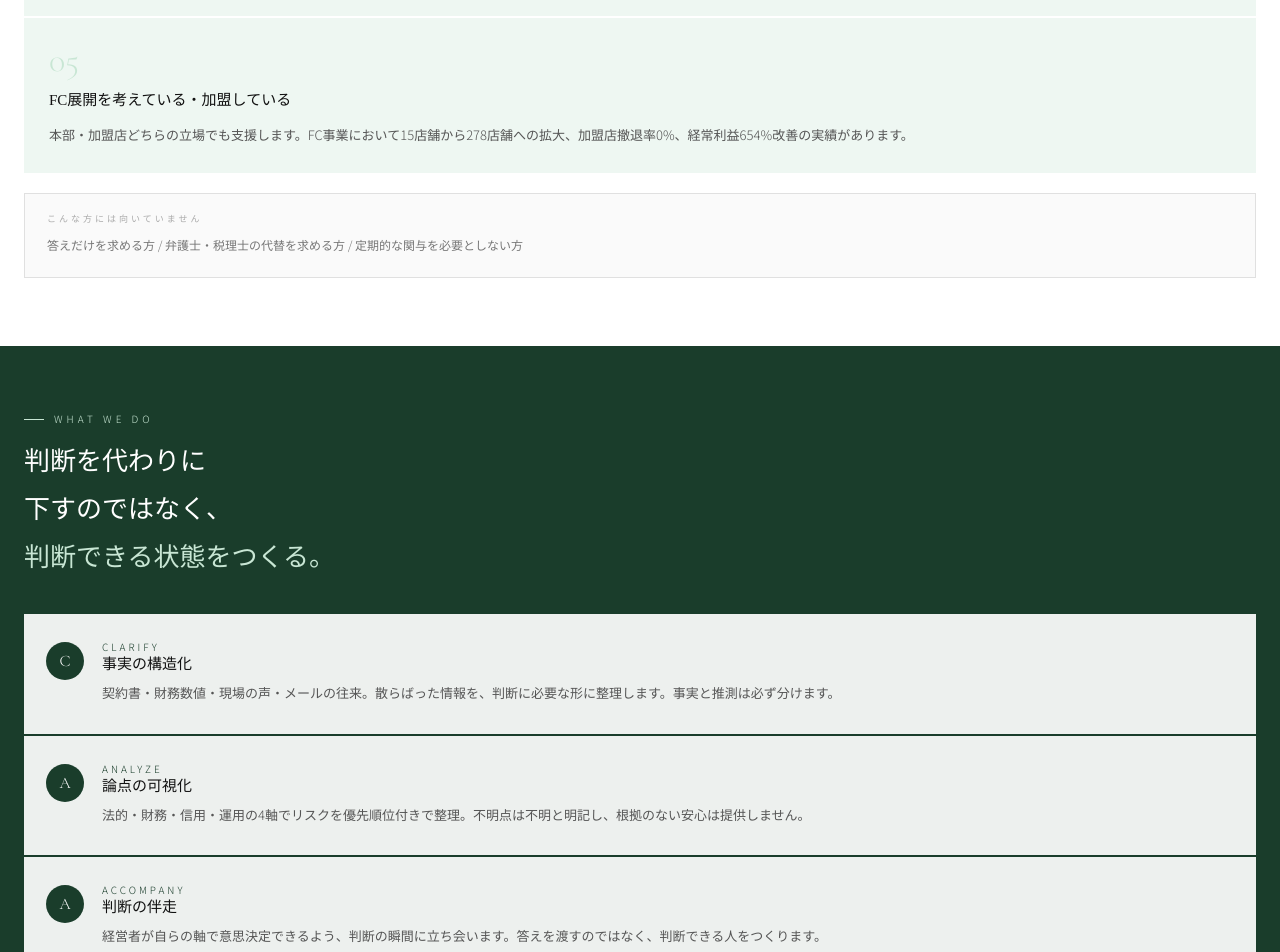
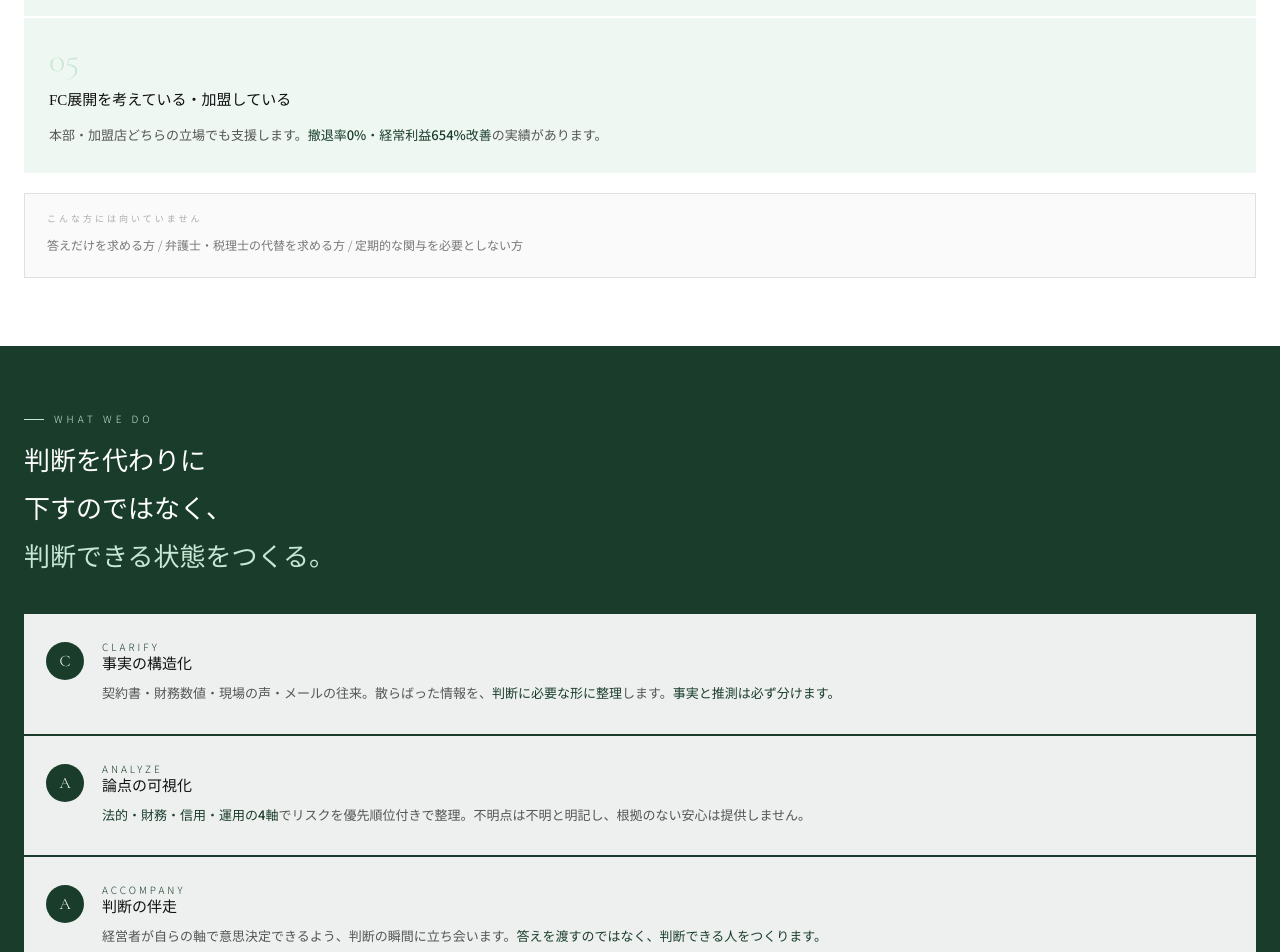
Before and after one commit to tmo8yoffice-oss/tmo8y.github.io, a plain HTML site: page index.html in a window 1280 px wide. Shown: the part 1760-2712 px from the top of the page. Drawn offline with nearby package versions, Linux system fonts and the light colour scheme.

Commit message:
Add files via upload

```diff
--- a/index.html
+++ b/index.html
@@ -57,6 +57,10 @@ a { text-decoration: none; color: inherit; -webkit-tap-highlight-color: transpar
 button { -webkit-tap-highlight-color: transparent; }
 /* 全要素の横溢れ防止 */
 *, *::before, *::after { min-width: 0; }
+
+/* ── TEXT EMPHASIS ── */
+.em-green { color: var(--g700); font-weight: 500; }
+.em-num { font-family: 'Cormorant Garamond', serif; font-size: 1.1em; color: var(--g700); font-weight: 400; }
 
 /* ── SCROLL REVEAL ── */
 .reveal {
@@ -707,7 +711,7 @@ footer {
     <div class="fw-card reveal">
       <div class="fw-card-num">05</div>
       <div class="fw-card-title">FC展開を考えている・加盟している</div>
-      <div class="fw-card-body">本部・加盟店どちらの立場でも支援します。FC事業において15店舗から278店舗への拡大、加盟店撤退率0%、経常利益654%改善の実績があります。</div>
+      <div class="fw-card-body">本部・加盟店どちらの立場でも支援します。<span class="em-green">撤退率0%・経常利益654%改善</span>の実績があります。</div>
     </div>
   </div>
   <div class="fw-not reveal">
@@ -726,7 +730,7 @@ footer {
       <div>
         <div class="what-step-label">Clarify</div>
         <div class="what-step-title">事実の構造化</div>
-        <div class="what-step-body">契約書・財務数値・現場の声・メールの往来。散らばった情報を、判断に必要な形に整理します。事実と推測は必ず分けます。</div>
+        <div class="what-step-body">契約書・財務数値・現場の声・メールの往来。散らばった情報を、<span class="em-green">判断に必要な形に整理</span>します。<span class="em-green">事実と推測は必ず分けます。</span></div>
       </div>
     </div>
     <div class="what-step reveal">
@@ -734,7 +738,7 @@ footer {
       <div>
         <div class="what-step-label">Analyze</div>
         <div class="what-step-title">論点の可視化</div>
-        <div class="what-step-body">法的・財務・信用・運用の4軸でリスクを優先順位付きで整理。不明点は不明と明記し、根拠のない安心は提供しません。</div>
+        <div class="what-step-body"><span class="em-green">法的・財務・信用・運用の4軸</span>でリスクを優先順位付きで整理。不明点は不明と明記し、根拠のない安心は提供しません。</div>
       </div>
     </div>
     <div class="what-step reveal">
@@ -742,7 +746,7 @@ footer {
       <div>
         <div class="what-step-label">Accompany</div>
         <div class="what-step-title">判断の伴走</div>
-        <div class="what-step-body">経営者が自らの軸で意思決定できるよう、判断の瞬間に立ち会います。答えを渡すのではなく、判断できる人をつくります。</div>
+        <div class="what-step-body">経営者が自らの軸で意思決定できるよう、判断の瞬間に立ち会います。<span class="em-green">答えを渡すのではなく、判断できる人をつくります。</span></div>
       </div>
     </div>
   </div>
@@ -772,7 +776,7 @@ footer {
       <div class="founder-title">8olais Founder</div>
     </div>
   </div>
-  <p class="sec-body reveal">FC事業において、15店舗から業界第二位278店舗への拡大を支援。250店舗管理時の加盟店撤退率0%、事業部長時代に経常利益654%改善を実現。代表取締役として事業再生にも携わり、本部側・加盟店側の両方の論理を身体で知っています。</p>
+  <p class="sec-body reveal">FC事業において、<span class="em-num">15店舗</span>から業界第二位<span class="em-num">278店舗</span>への拡大を支援。<span class="em-green">加盟店撤退率0%</span>を長期維持し、経常利益<span class="em-num">654%</span>改善を実現。本部側・加盟店側の両方の論理を身体で知っています。</p>
   <div class="bg-quote reveal">
     <p class="bg-quote-text">大手コンサルが来ない規模の経営者こそ、判断の伴走者を必要としている。その確信から、8olaisを立ち上げました。</p>
   </div>
@@ -853,7 +857,8 @@ footer {
 <section class="sec philosophy" id="philosophy">
   <p class="sec-eyebrow reveal">Philosophy</p>
   <h2 class="sec-title reveal">人が介入しすぎると、<br><em>壊れるものがある。</em></h2>
-  <p class="phil-body reveal">人が介入しすぎると、壊れるものがある。経営も同じです。コントロールが行き過ぎれば現場の自律は死に、管理が足りなければ組織は崩れる。介入の質と量を設計することが、持続する事業の条件です。</p>
+  <p class="phil-body reveal">人が介入しすぎると、壊れるものがある。<span class="em-green">経営も同じです。</span></p>
+  <p class="phil-body reveal">コントロールが行き過ぎれば現場の自律は死に、管理が足りなければ組織は崩れる。<span class="em-green">介入の質と量を設計すること</span>が、持続する事業の条件です。</p>
   <div class="phil-quote reveal">
     介入の質と量を設計することが、<br>持続する事業の条件です。
   </div>
```
